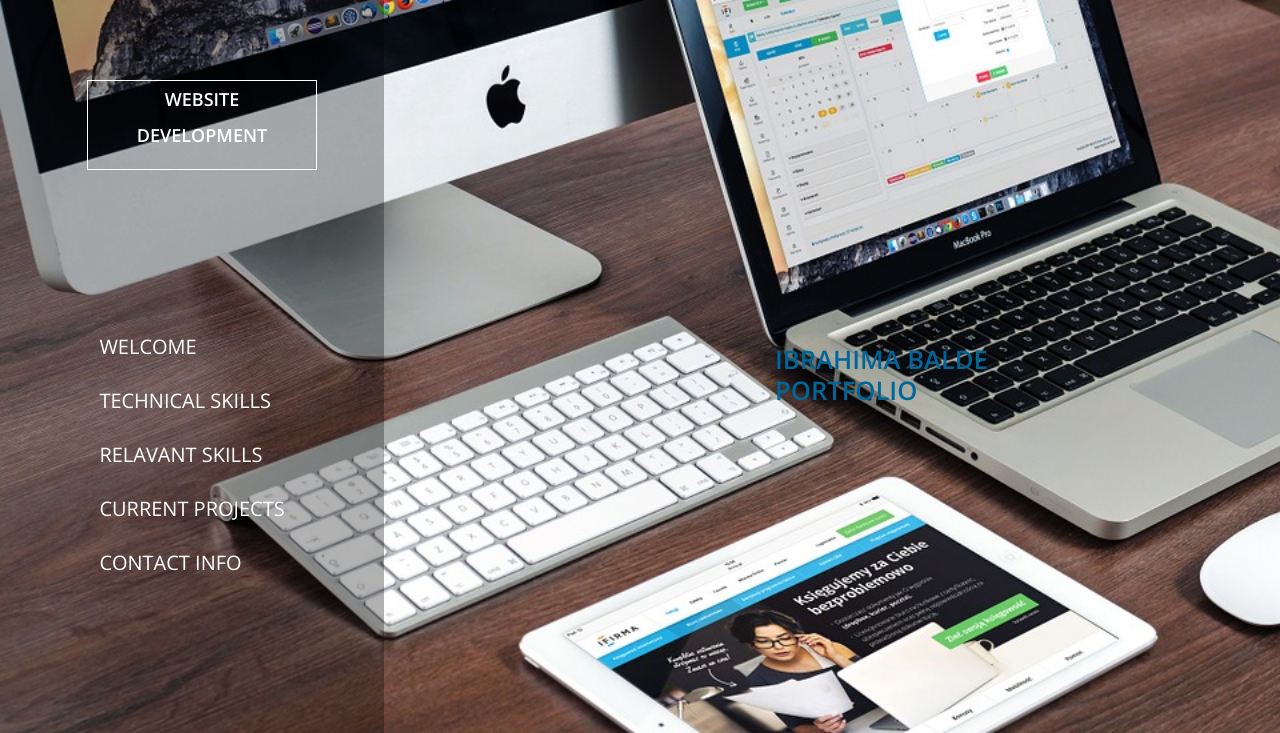
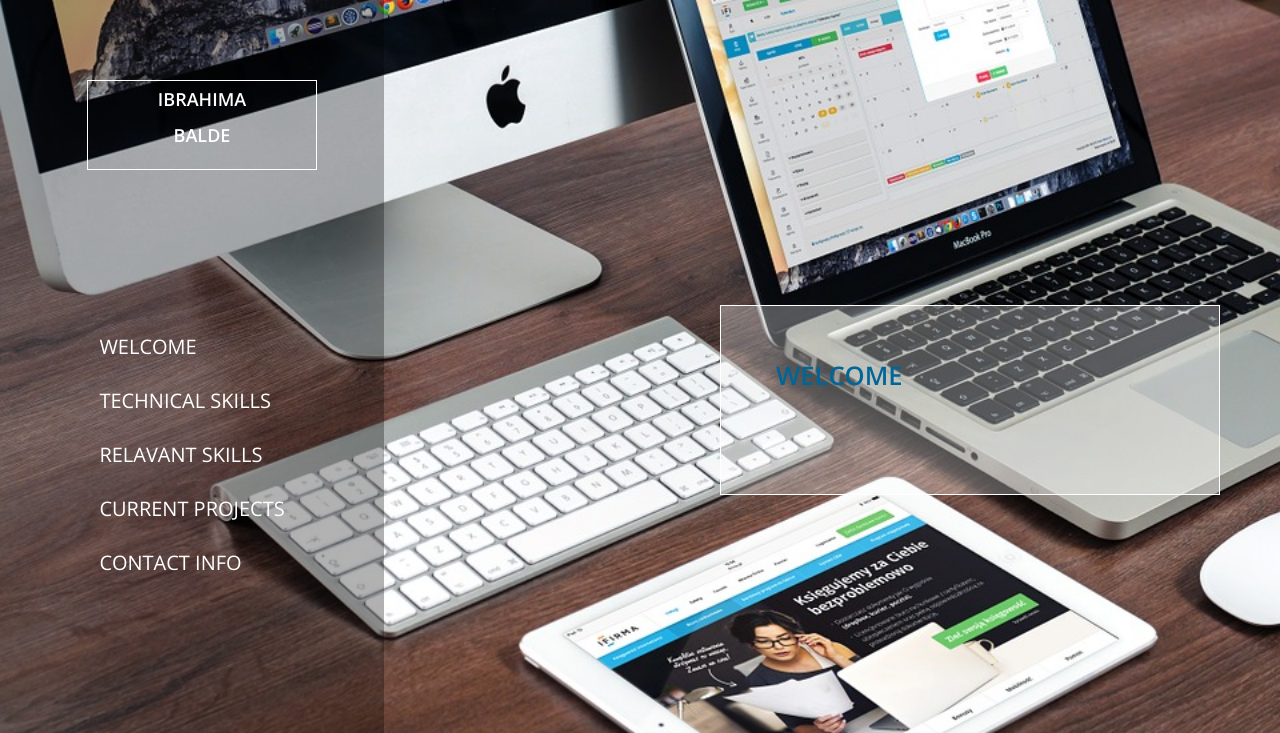
Before and after one commit to bahim22/DioPortfo, a plain HTML site: page index.html in a window 1280 px wide. Shown: the top 733 px of the page. Drawn offline with nearby package versions, Linux system fonts and the light colour scheme.

Commit message:
top md edit commit

```diff
--- a/index.html
+++ b/index.html
@@ -26,7 +26,7 @@
               <div class="tm-brand-box">
                 <div class="tm-border-1">
                   <div class="tm-double-border-2">
-                    <p class="tm-tm-brand-box text-uppercase"><strong> Website<br> Development</strong> </p>
+                    <p class="tm-tm-brand-box text-uppercase"><strong>Ibrahima<br>Balde</strong></p>
                   </div>
                 </div>
               </div>
@@ -89,9 +89,9 @@
               data-image-src="img/macdesk.jpg">
               <div class="tm-section-wrap">
                 <section id="intro" class="tm-section">
-                    <div class="tm-bg-white tm-intro">
+                    <div class="tm-bg-white-transparent tm-intro">
                         <h1 class="tm-section-title mb-5 text-uppercase tm-color-primary">
-                          <strong> Ibrahima Balde <br>Portfolio </strong></h1>
+                          <strong>Welcome</strong></h1>
                     </div>
                 </section>
               </div>
```
